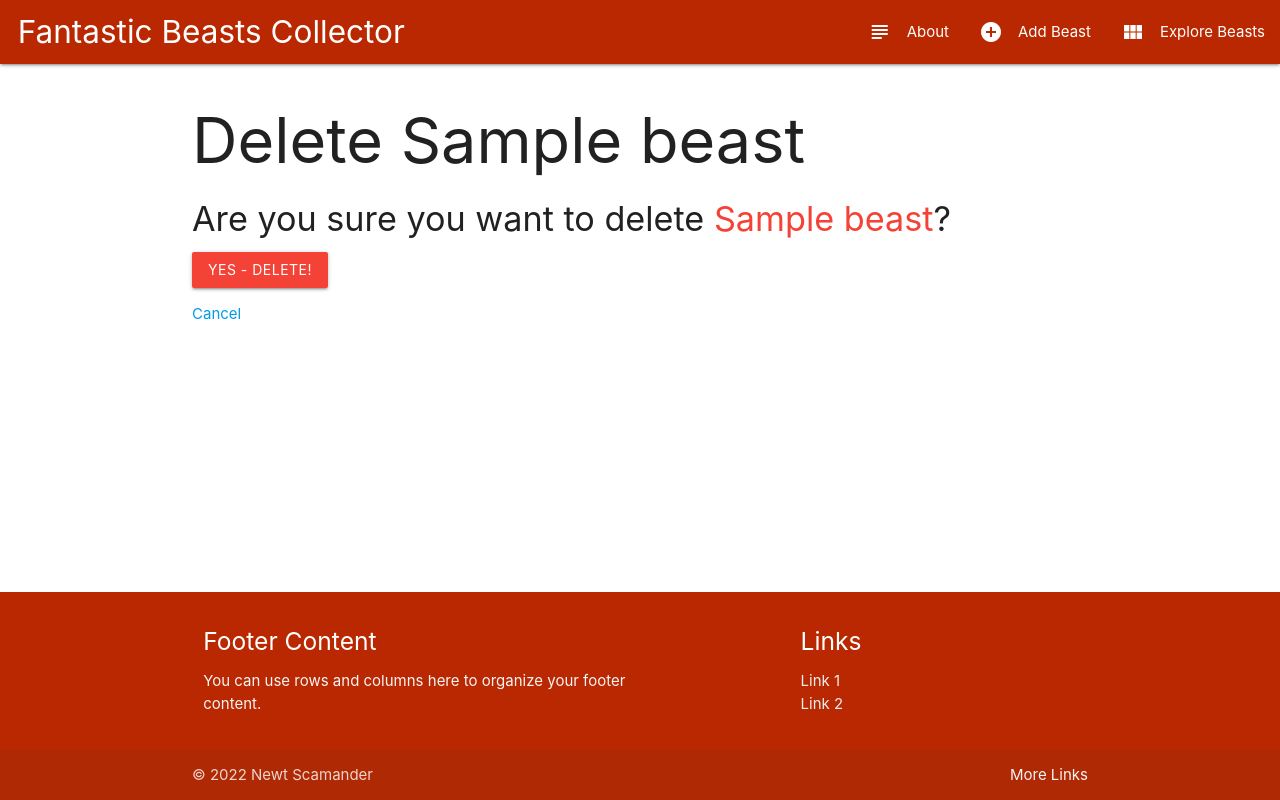
After one commit to MarcUsher/fantastic-beasts, a Django app: page /beasts/1/delete/ in a window 1280 px wide. The commit adds this page. Run offline with Django 4.2, Linux system fonts and the light colour scheme; tables that the repository leaves empty hold one stand-in row (values such as "Sample post").

Commit message:
Added CBV views and CRUD functionality for Beasts, and added second model for Walks

```diff
--- a/main_app/admin.py
+++ b/main_app/admin.py
@@ -1,5 +1,6 @@
 from django.contrib import admin
-from .models import Beast
+from .models import Beast, Walk
 
 # Register your models here.
 admin.site.register(Beast)
+admin.site.register(Walk)
--- a/main_app/models.py
+++ b/main_app/models.py
@@ -1,4 +1,15 @@
 from django.db import models
+from django.urls import reverse
+from datetime import date
+
+DISTANCES = (
+    ('S', 'Short Walk'),
+    ('L', 'Long Walk'),
+    ('F', 'Fly'),
+    ('N', 'Swim'),
+)
+
+
 
 # Create your models here.
 class Beast(models.Model):
@@ -8,3 +19,22 @@ class Beast(models.Model):
     size = models.CharField(max_length=100)
     danger = models.PositiveSmallIntegerField()
     image = models.URLField(max_length=500)
+
+    def __str__(self):
+        return self.name
+
+    def get_absolute_url(self):
+        return reverse('detail', kwargs={'beast_id': self.id})
+
+    class Meta:
+        ordering = ['name']
+
+
+
+class Walk(models.Model):
+    date = models.DateField("Exercise Date")
+    distance = models.CharField(max_length=1, choices=DISTANCES, default=DISTANCES[0][0])
+    beast = models.ForeignKey(Beast, on_delete=models.CASCADE)
+
+    def __str__(self):
+        return f"{self.get_distance_display()} on {self.date}"
--- a/main_app/templates/base.html
+++ b/main_app/templates/base.html
@@ -22,7 +22,8 @@
           <a href="/" class="left brand-logo">&nbsp;&nbsp;Fantastic Beasts Collector</a>
           <ul class="right">
             <li><a href="{% url 'about' %}"><i class="material-icons left">subject</i>About</a></li>
-            <li><a href="{% url 'index' %}"><i class="material-icons left">view_module</i>Explore Fantastic Beasts</a></li>
+            <li><a href="{% url 'beast_create' %}"><i class="material-icons left">add_circle</i>Add Beast</a></li>
+            <li><a href="{% url 'index' %}"><i class="material-icons left">view_module</i>Explore Beasts</a></li>
           </ul>
           <!-- <a href="#" data-activates="mobile-demo" class="right button-collapse"><i class="material-icons">menu</i></a> -->
         </div>
@@ -37,6 +38,8 @@
     {% block content %}
     {% endblock %}
   </main>
+  <br>
+  <br>
   <footer class="page-footer">
     <div class="container">
       <div class="row">
--- /dev/null
+++ b/main_app/templates/main_app/beast_confirm_delete.html
@@ -0,0 +1,17 @@
+{% extends 'base.html' %}
+
+{% block title %}
+Delete {{ beast.name }}
+{% endblock %}
+
+{% block content %}
+  <h1>Delete {{ beast.name }}</h1>
+
+  <h4>Are you sure you want to delete <span class="red-text">{{ beast.name }}</span>?</h4>
+
+  <form action="" method="POST">
+    {% csrf_token %}
+    <input type="submit" value="Yes - Delete!" class="btn red">
+    <p><a href="{% url 'detail' beast.id %}">Cancel</a></p>
+  </form>
+{% endblock %}
--- a/main_app/templates/main_app/beast_list.html
+++ b/main_app/templates/main_app/beast_list.html
@@ -34,6 +34,8 @@ All Fantastic Beasts
                     <em>(Dangerous)</em>
                 {% elif beast.danger == 5 %}
                     <em>(Known wizard killer)</em>
+                {% else %}
+                    <em>Unknown level</em>
                 {% endif %}
                 </p>
                 <br>
--- a/main_app/urls.py
+++ b/main_app/urls.py
@@ -6,5 +6,8 @@ urlpatterns = [
     path('about/', views.about, name='about'),
     # path('beasts/', views.beasts_index, name='index'), # Replaced with CBV ListView below
     path('beasts/', views.BeastList.as_view(), name="index"),
-    path('beasts/<int:beast_id>', views.beasts_detail, name='detail'),
+    path('beasts/<int:beast_id>/', views.beasts_detail, name='detail'),
+    path('beasts/create/', views.BeastCreate.as_view(), name='beast_create'),
+    path('beasts/<int:pk>/update/', views.BeastUpdate.as_view(), name='beast_update'),
+    path('beasts/<int:pk>/delete/', views.BeastDelete.as_view(), name='beast_delete'),
 ]
--- a/main_app/views.py
+++ b/main_app/views.py
@@ -10,7 +10,20 @@ class BeastList(ListView):
     model = Beast
 
 
-# Create your views here.
+class BeastCreate(CreateView):
+    model = Beast
+    fields = '__all__'
+
+class BeastUpdate(UpdateView):
+    model = Beast
+    fields = ['native', 'description', 'size', 'danger']
+
+class BeastDelete(DeleteView):
+    model = Beast
+    success_url = '/beasts/'
+
+# Create your views here
+
 def home(request):
     return render(request, 'home.html')
 
```
Also changed, not shown: main_app/templates/beasts/detail.html (+25 -2 lines), main_app/templates/main_app/beast_form.html (added, +37 -0 lines), main_app/forms.py (added), main_app/migrations/0003_alter_beast_options_walk.py (added).
